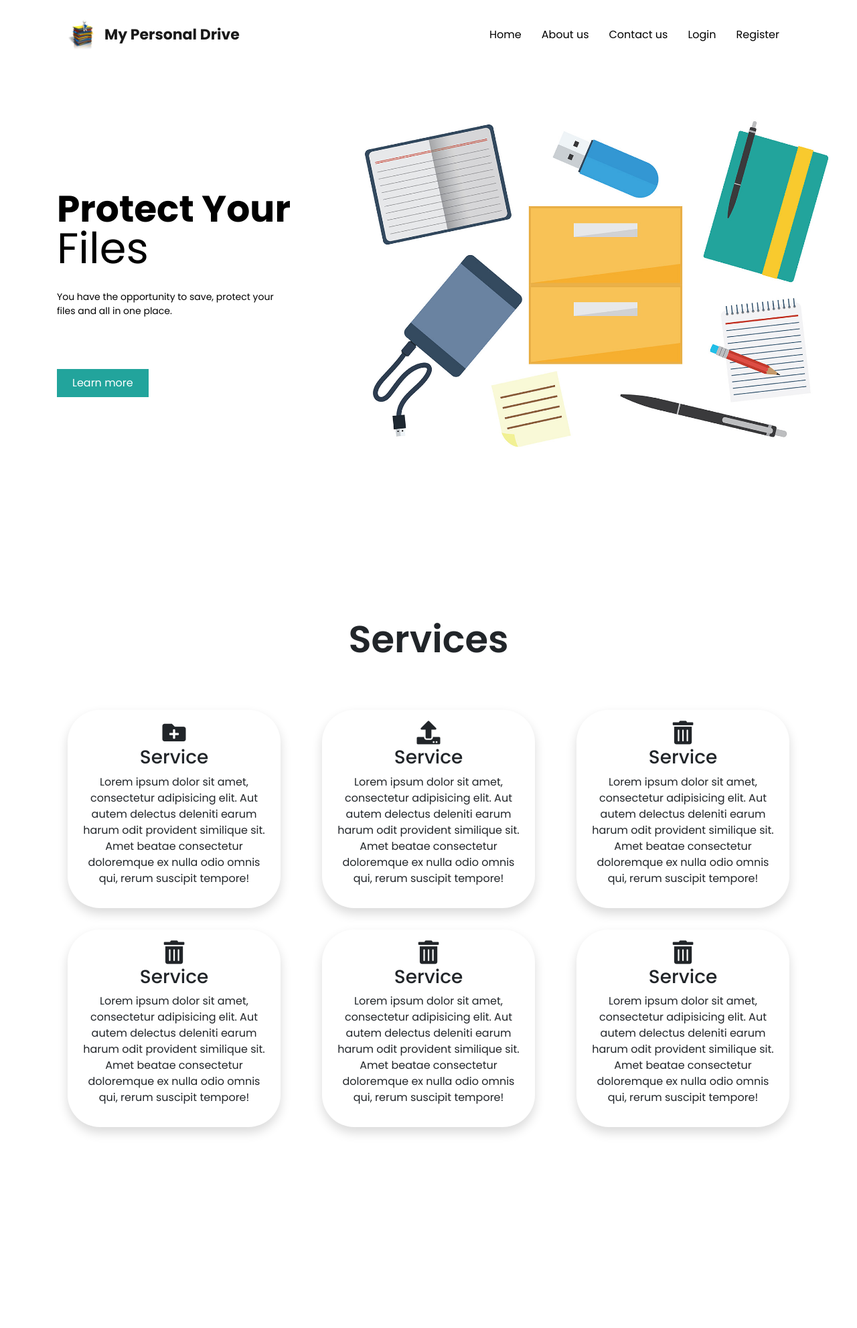
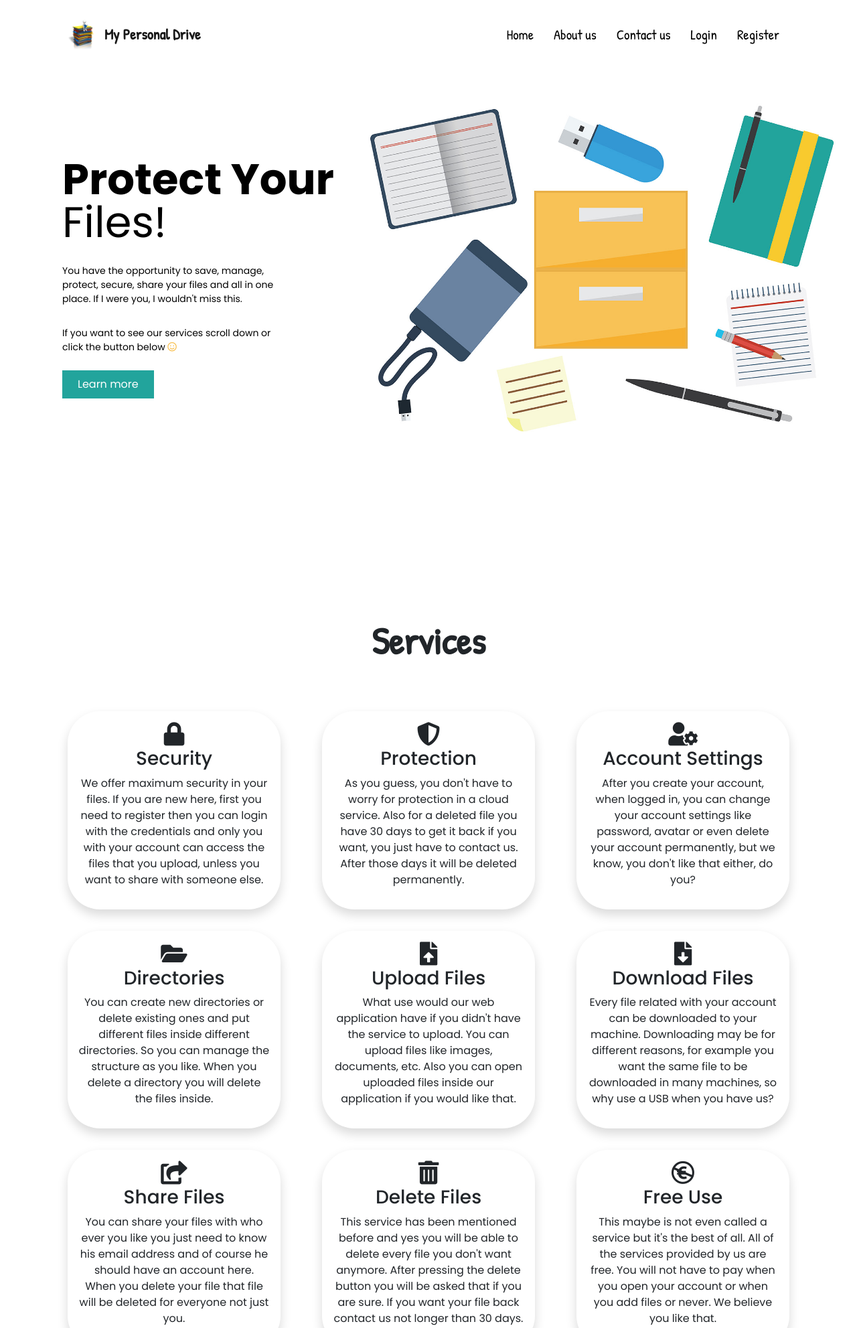
Before and after one commit to blendmehani/MyPersonalDrive, a Django app: page / in a window 1280 px wide. Shown: the top 1983 px of the page at 67% size. Run offline with Django 3.2, Linux system fonts and the light colour scheme; some libraries are stand-ins or nearby versions.

Commit message:
Added services and about us sections on landing page. Minor changes on login and register.

```diff
--- a/static/dashboard/css/landing_page.css
+++ b/static/dashboard/css/landing_page.css
@@ -1,9 +1,14 @@
 @import url("https://fonts.googleapis.com/css2?family=Poppins:ital,wght@0,400;0,500;0,600;0,700;1,300&display=swap");
+@import url('https://fonts.googleapis.com/css2?family=Patrick+Hand&display=swap');
 html{
   scroll-behavior: smooth;
 }
 body {
   font-family: 'Poppins', sans-serif;
+}
+nav span, nav ul{
+  font-family: 'Patrick Hand', cursive;
+  font-size: 1.3rem;
 }
 
 .head__custom-nav .navbar-brand img {
@@ -38,7 +43,7 @@ body {
     margin-top: 100px; }
     .custom-section .col-lg-4 h2 {
       font-weight: 700;
-      font-size: 55px;
+      font-size: 64px;
       color: #000;
       margin-bottom: 0;
       line-height: 1;
@@ -95,6 +100,7 @@ body {
 .section-heading{
   font-weight: 600;
   font-size: 3.5rem;
+font-family: 'Patrick Hand', cursive;
 }
 .service{
   border-radius: 3rem;
@@ -120,8 +126,13 @@ body {
     background: white;
     color: #4c97c4;
 }
-.social-icons a{
-  color: #323232;
+.social-icons a:nth-child(-n+2){
+  color: #035286;
+  font-size: 3rem;
+  text-decoration: none;
+}
+.social-icons a:nth-child(3){
+  color: #0a6d3a;
   font-size: 3rem;
   text-decoration: none;
 }
@@ -129,3 +140,7 @@ body {
   font-size: 3.1rem;
 }
 /*# sourceMappingURL=style.css.map */
+    @media only screen and (max-width: 1050px) {
+      .custom-section .col-lg-4 h2 {
+      white-space: normal; }
+    }
--- a/templates/accounts/login.html
+++ b/templates/accounts/login.html
@@ -35,7 +35,7 @@
     <div class="text-center mb-4">
         <a href="/"><img class="mb-4" src="{% static 'images/logo.png' %}" alt="" width="92" height="92"></a>
         <h1 class="h3 mb-3 font-weight-normal">Welcome Back,</h1>
-        <p>Please login to your account.</p>
+        <p>Login to your account or go to Home Page by clicking the logo above.</p>
     </div>
 
     <div class="form-label-group">
--- a/templates/accounts/register.html
+++ b/templates/accounts/register.html
@@ -21,7 +21,8 @@
             <div class="text-center mb-4">
                 <a href="/"><img class="mb-4" src="{% static 'images/logo.png' %}" alt="" width="92" height="92"></a>
                 <h1 class="h3 mb-3 font-weight-normal">Welcome,</h1>
-                <p>We are happy to have you here. Only one more step to secure your files.</p>
+                <p>We are happy to have you here. Only one more step to secure your files.
+                    <br>If you want to go to Home Page click the logo above.</p>
             </div>
             <div class="row register-form">
                 <div class="col-md-6">
--- a/templates/dashboard/landing_page.html
+++ b/templates/dashboard/landing_page.html
@@ -25,7 +25,7 @@
         <nav class="navbar navbar-expand-lg navbar-light head__custom-nav bg-white" style="border-radius: 15px">
             <a class="navbar-brand d-flex align-items-center" href="#">
                 <img src="{% static 'images/logo.png' %}" alt="website logo">
-                <span>My Personal Drive</span>
+                <span class="">My Personal Drive</span>
             </a>
             <button class="navbar-toggler" type="button" data-toggle="collapse" data-target="#navbarNav">
                 <span><i class="fa fa-bars" style="font-size: 36px;color:#22a49c"></i></span>
@@ -54,14 +54,16 @@
 </div>
 
 {#home#}
-<section class="home my-5 py-5">
+<section class="home my-5 pb-5 pl-3">
     <div class="container py-5">
         <div class="row custom-section d-flex align-items-center">
             <div class="col-md-6 col-lg-4">
                 <h2>Protect Your</h2>
-                <h3>Files</h3>
-                <p>You have the opportunity to save, protect your files and all in one place.</p>
-                <a href="#service">Learn more</a>
+                <h3>Files!</h3>
+                <p>You have the opportunity to save, manage, protect, secure, share your files and all in one place.
+                    If I were you, I wouldn't miss this.</p>
+                    <p>If you want to see our services scroll down or click the button below <i class="far fa-smile" style="color:#f8c256"></i></p>
+                <a class="mt-2" href="#service">Learn more</a>
             </div>
             <div class="col-md-6 col-lg-8">
                 <img src="{% static 'images/landing_image.png' %}" alt="Team process banner">
@@ -78,78 +80,124 @@
             <div class="col-md-4">
                 <div class="m-3 p-3 shadow text-center service">
                     <div class="service-icon">
-                        <i class="fa fa-folder-plus"></i>
+                        <i class="fa fas fa-lock"></i>
                     </div>
                     <div class="service-body">
-                        <h3>Service</h3>
-                        <p>Lorem ipsum dolor sit amet, consectetur adipisicing elit. Aut autem delectus deleniti earum
-                            harum odit provident similique sit. Amet beatae
-                            consectetur doloremque ex nulla odio omnis qui, rerum suscipit tempore!</p>
+                        <h3>Security</h3>
+                        <p>We offer maximum security in your files. If you are new here, first you need to register
+                            then you can login with the credentials and only you with your account can access
+                           the files that you upload, unless you want to share with someone else.</p>
                     </div>
                 </div>
             </div>
             <div class="col-md-4">
                 <div class="m-3 p-3 shadow text-center service">
                     <div class="service-icon">
-                        <i class="fa fa-upload"></i>
+                        <i class="fas fa-shield-alt"></i>
                     </div>
                     <div class="service-body">
-                        <h3>Service</h3>
-                        <p>Lorem ipsum dolor sit amet, consectetur adipisicing elit. Aut autem delectus deleniti earum
-                            harum odit provident similique sit. Amet beatae
-                            consectetur doloremque ex nulla odio omnis qui, rerum suscipit tempore!</p>
+                        <h3>Protection</h3>
+                        <p>As you guess, you don't have to worry for protection in a cloud service.
+                           Also for a deleted file you have 30 days to get it back if you want, you just
+                           have to contact us. After those days it will be deleted permanently.</p>
                     </div>
                 </div>
             </div>
             <div class="col-md-4">
                 <div class="m-3 p-3 shadow text-center service">
                     <div class="service-icon">
-                        <i class="fa fa-trash-alt"></i>
+                        <i class="fas fa-user-cog"></i>
                     </div>
                     <div class="service-body">
-                        <h3>Service</h3>
-                        <p>Lorem ipsum dolor sit amet, consectetur adipisicing elit. Aut autem delectus deleniti earum
-                            harum odit provident similique sit. Amet beatae
-                            consectetur doloremque ex nulla odio omnis qui, rerum suscipit tempore!</p>
+                        <h3>Account Settings</h3>
+                        <p>After you create your account, when logged in, you can change your account settings
+                        like password, avatar or even delete your account permanently, but we know, you don't
+                        like that either, do you?</p>
                     </div>
                 </div>
             </div>
             <div class="col-md-4">
                 <div class="m-3 p-3 shadow text-center service">
                     <div class="service-icon">
-                        <i class="fa fa-trash-alt"></i>
+                        <i class="fas fa-folder-open"></i>
                     </div>
                     <div class="service-body">
-                        <h3>Service</h3>
-                        <p>Lorem ipsum dolor sit amet, consectetur adipisicing elit. Aut autem delectus deleniti earum
-                            harum odit provident similique sit. Amet beatae
-                            consectetur doloremque ex nulla odio omnis qui, rerum suscipit tempore!</p>
+                        <h3>Directories</h3>
+                        <p>You can create new directories or delete existing
+                         ones and put different files inside different directories. So you can manage the structure
+                        as you like. When you delete a directory you will delete the files inside.</p>
                     </div>
                 </div>
             </div>
             <div class="col-md-4">
                 <div class="m-3 p-3 shadow text-center service">
                     <div class="service-icon">
-                        <i class="fa fa-trash-alt"></i>
+                        <i class="fas fa-file-upload"></i>
                     </div>
                     <div class="service-body">
-                        <h3>Service</h3>
-                        <p>Lorem ipsum dolor sit amet, consectetur adipisicing elit. Aut autem delectus deleniti earum
-                            harum odit provident similique sit. Amet beatae
-                            consectetur doloremque ex nulla odio omnis qui, rerum suscipit tempore!</p>
+                        <h3>Upload Files</h3>
+                        <p>What use would our web application have if you didn't have the service to upload.
+                           You can upload files like images, documents, etc. Also you can open uploaded files inside
+                           our application if you would like that.</p>
                     </div>
                 </div>
             </div>
             <div class="col-md-4">
                 <div class="m-3 p-3 shadow text-center service">
                     <div class="service-icon">
-                        <i class="fa fa-trash-alt"></i>
+                        <i class="fas fa-file-download"></i>
                     </div>
                     <div class="service-body">
-                        <h3>Service</h3>
-                        <p>Lorem ipsum dolor sit amet, consectetur adipisicing elit. Aut autem delectus deleniti earum
-                            harum odit provident similique sit. Amet beatae
-                            consectetur doloremque ex nulla odio omnis qui, rerum suscipit tempore!</p>
+                        <h3>Download Files</h3>
+                        <p>Every file related with your account can be downloaded to your machine.
+                           Downloading may be for different reasons,
+                            for example you want the same file to be downloaded in many machines,
+                            so why use a USB when you have us?
+                         </p>
+                    </div>
+                </div>
+            </div>
+                        <div class="col-md-4">
+                <div class="m-3 p-3 shadow text-center service">
+                    <div class="service-icon">
+                        <i class="fas fa-share-square"></i>
+                    </div>
+                    <div class="service-body">
+                        <h3>Share Files</h3>
+                        <p>You can share your files with who ever you like you just need
+                            to know his email address and of course he should have an account here.
+                            When you delete your file that file will be deleted for everyone not just you.
+                         </p>
+                    </div>
+                </div>
+            </div>
+                        <div class="col-md-4">
+                <div class="m-3 p-3 shadow text-center service">
+                    <div class="service-icon">
+                        <i class="fas fa-trash-alt"></i>
+                    </div>
+                    <div class="service-body">
+                        <h3>Delete Files</h3>
+                        <p>This service has been mentioned before and yes you will be
+                            able to delete every file you don't want anymore. After pressing
+                            the delete button you will be asked that if you are sure.
+                            If you want your file back contact us not longer than 30 days.
+                         </p>
+                    </div>
+                </div>
+            </div>
+                        <div class="col-md-4">
+                <div class="m-3 p-3 shadow text-center service">
+                    <div class="service-icon">
+                        <i class="fab fa-creative-commons-nc-eu"></i>
+                    </div>
+                    <div class="service-body">
+                        <h3>Free Use</h3>
+                        <p>This maybe is not even called a service but it's the best of all.
+                            All of the services provided by us are free. You will not have to pay
+                            when you open your account or when you add files or never. We believe you
+                            like that.
+                         </p>
                     </div>
                 </div>
             </div>
@@ -166,14 +214,18 @@
                 <img src="{% static 'images/about_us_1.svg' %}" alt="" id="changingImages" class="img-fluid" width="700"
                      height="500">
             </div>
-            <div class="col-lg-4 pt-4 pr-4">
-                <p>Lorem ipsum dolor sit amet, consectetur adipisicing elit. At deserunt excepturi impedit iste minima.
-                    Culpa debitis doloremque facere fuga ipsum perferendis quia temporibus! Animi autem, ducimus fugiat
-                    officiis quidem sit?</p>
-                <p>Lorem ipsum dolor sit amet, consectetur adipisicing elit. Earum facere minus porro quos unde. Ab
-                    architecto commodi, facilis nihil, odio omnis porro qui quidem saepe sequi vel voluptates? Aliquam,
-                    doloribus.</p>
-                <p style="font-weight: 610">You can visit me in:</p>
+            <div class="col-lg-4 pt-4 text-justify ">
+                <p>It's actually about me and not about us because I worked solo
+                on this project. <br>This project is my diploma thesis and I have spent my time on this project
+                with to much enthusiasm.
+                <br>Not being clingy but I really hope you like this, and yes feel free to use the code of the project.</p>
+
+                <p>I am Blend Mehani and I have finished my bachelor studies on University of Prishtina <b>'Hasan Prishtina'</b>,
+                    Faculty of Electrical and Computer Engineering, <b>branch:</b>
+                    Data Models & Artificial Intelligence.
+                    <br><i>12/04/2020</i></p>
+
+                <p style="font-weight: 610">You can visit me on:</p>
                 <div class="social-icons mt-n3">
                     <a href="https://www.facebook.com/blendmehani" target="_blank">
                         <div class="d-inline-block pr-2"><i class="fab fa-facebook-square"></i></div>
```
